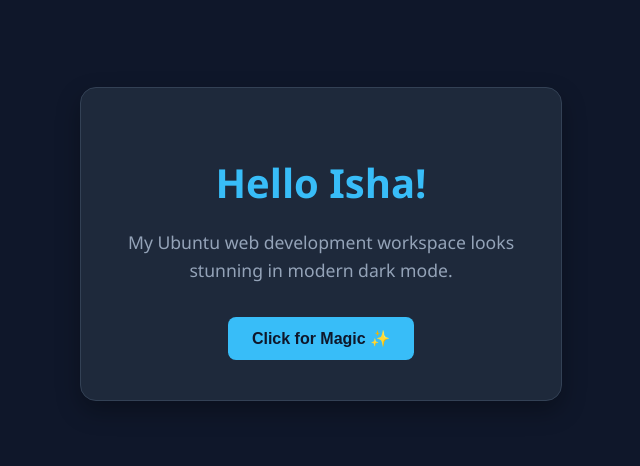
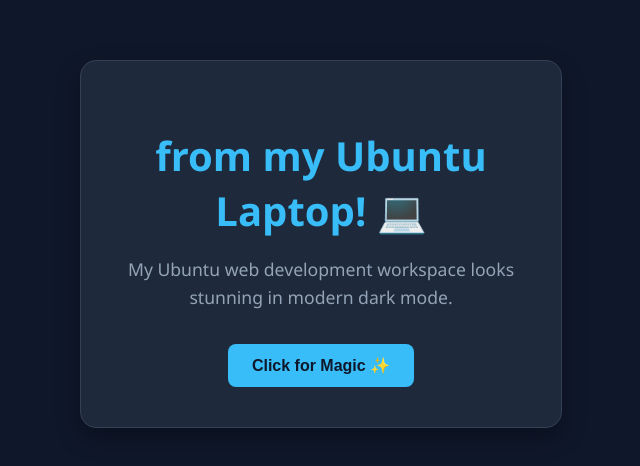
Before and after one commit to anuj1997/test, a plain HTML site: page index.html in a window 1280 px wide. Shown: the part 156-622 px from the top of the page, without its empty margins (319-959 px from the left). Drawn offline with Linux system fonts and the light colour scheme.

Commit message:
Test for Merge conflict

```diff
--- a/index.html
+++ b/index.html
@@ -9,7 +9,7 @@
 </head>
 <body>
     <div class="card">
-    <h1>Hello Isha!</h1>
+    <h1>from my Ubuntu Laptop! 💻</h1>
     <p>My Ubuntu web development workspace looks stunning in modern dark mode.</p>
     <button id="magicBtn">Click for Magic ✨</button>
 
```
